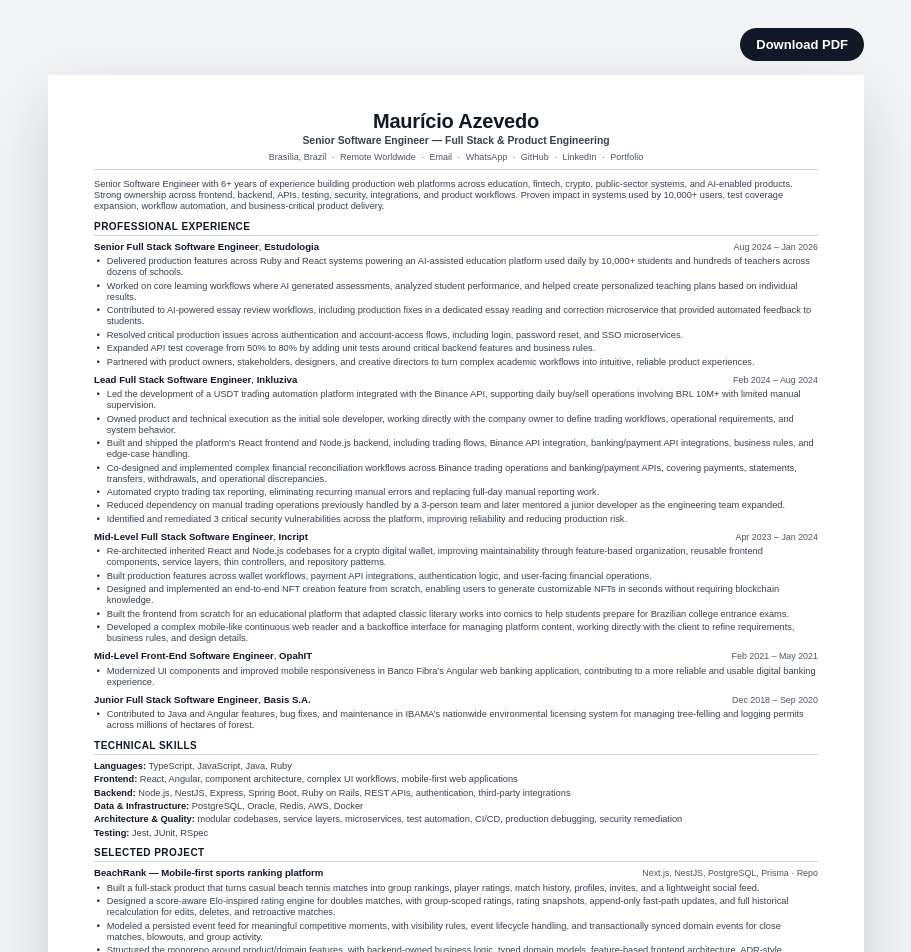
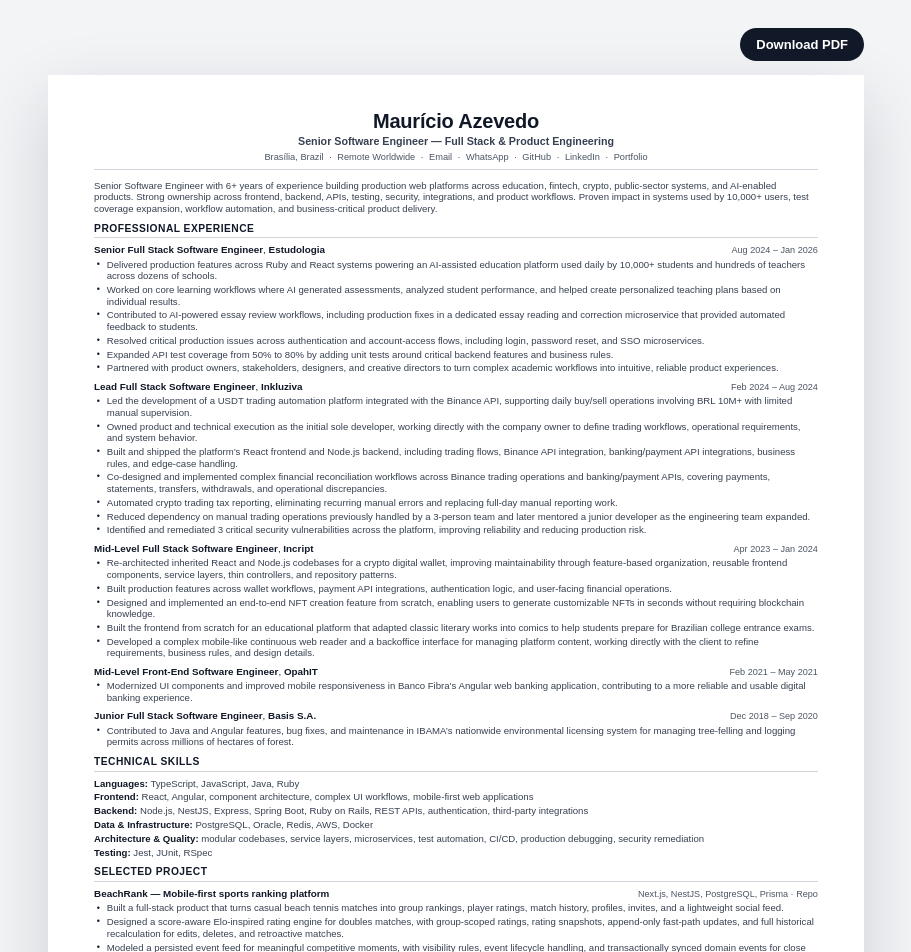
Before and after one commit to mauricio-azevedo/resume, a React (Vite) app: page / in a window 1280 px wide. Shown: the top 952 px of the page, without its empty margins (184-1095 px from the left). Built offline with nearby package versions, Linux system fonts and the light colour scheme.

Commit message:
Increase resume body font size

```diff
--- a/src/App.css
+++ b/src/App.css
@@ -66,7 +66,7 @@
   background: var(--paper);
   color: var(--ink);
   box-shadow: 0 24px 64px rgba(15, 23, 42, 0.16);
-  font-size: 9.25px;
+  font-size: 9.6px;
   line-height: 1.2;
   overflow: hidden;
 }
@@ -96,7 +96,7 @@
 
 .headline {
   color: var(--muted);
-  font-size: 10.4px;
+  font-size: 10.7px;
   font-weight: 700;
   margin-top: 3pt;
 }
@@ -105,7 +105,7 @@
   color: var(--soft);
   display: flex;
   flex-wrap: wrap;
-  font-size: 9px;
+  font-size: 9.25px;
   font-style: normal;
   gap: 2pt 4pt;
   justify-content: center;
@@ -142,7 +142,7 @@
 h2 {
   border-bottom: 1px solid var(--rule);
   color: var(--ink);
-  font-size: 10px;
+  font-size: 10.25px;
   font-weight: 700;
   letter-spacing: 0.045em;
   line-height: 1;
@@ -169,7 +169,7 @@
 
 .item-heading p {
   color: var(--ink);
-  font-size: 9.6px;
+  font-size: 9.85px;
   line-height: 1.14;
   min-width: 0;
 }
@@ -188,7 +188,7 @@
 .item-heading span {
   color: var(--soft);
   flex: 0 0 auto;
-  font-size: 8.9px;
+  font-size: 9.1px;
   line-height: 1;
   text-align: right;
   white-space: nowrap;
@@ -209,7 +209,7 @@
 li::before {
   color: var(--ink);
   content: '•';
-  font-size: 8.8px;
+  font-size: 9px;
   left: 2pt;
   line-height: 1;
   position: absolute;
@@ -242,7 +242,7 @@
 
 .project-heading h3 {
   color: var(--ink);
-  font-size: 9.6px;
+  font-size: 9.85px;
   font-weight: 700;
   line-height: 1.14;
 }
@@ -250,7 +250,7 @@
 .project-heading p {
   color: var(--soft);
   flex: 0 0 auto;
-  font-size: 8.9px;
+  font-size: 9.1px;
   line-height: 1;
   text-align: right;
   white-space: nowrap;
```
